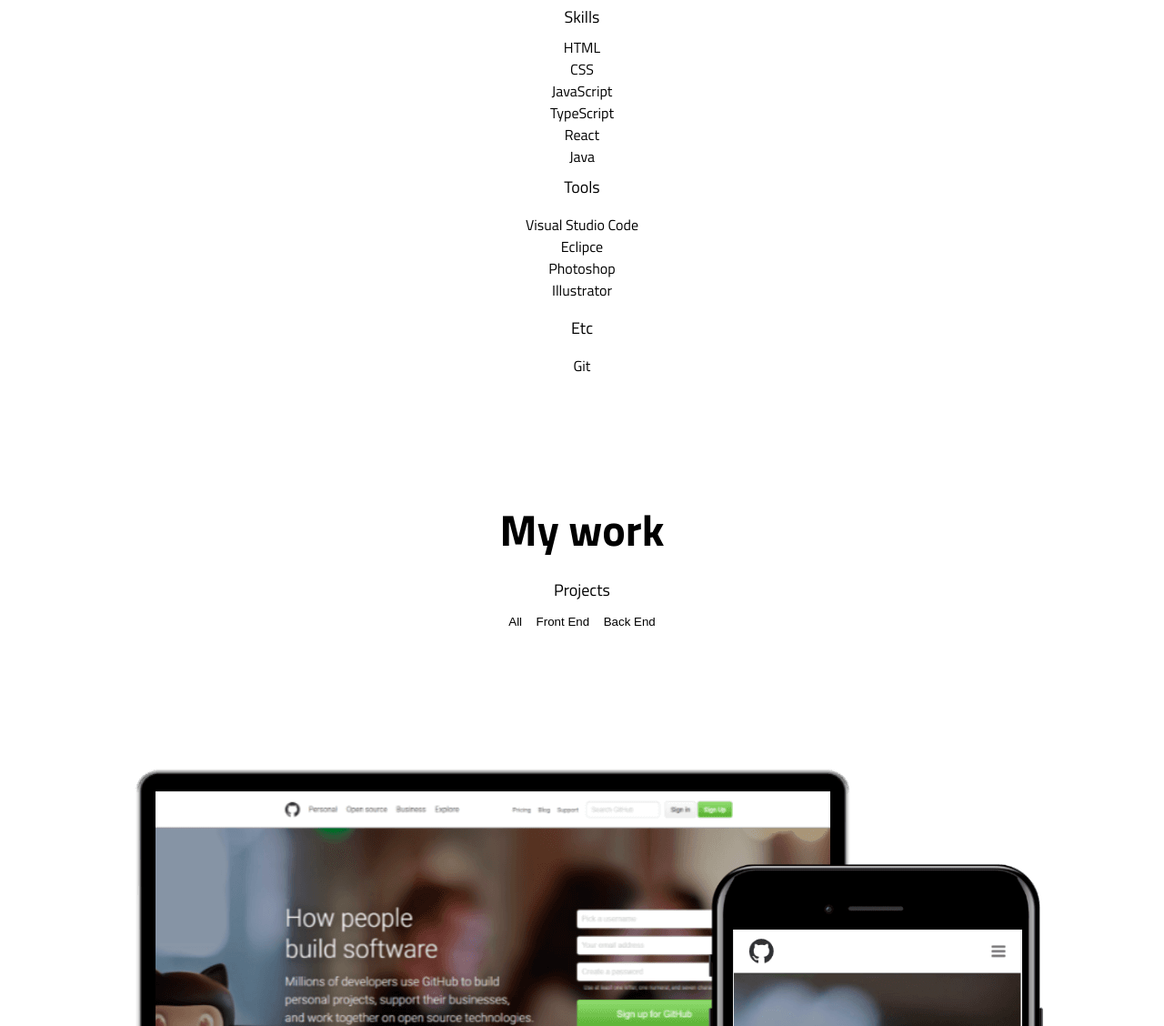
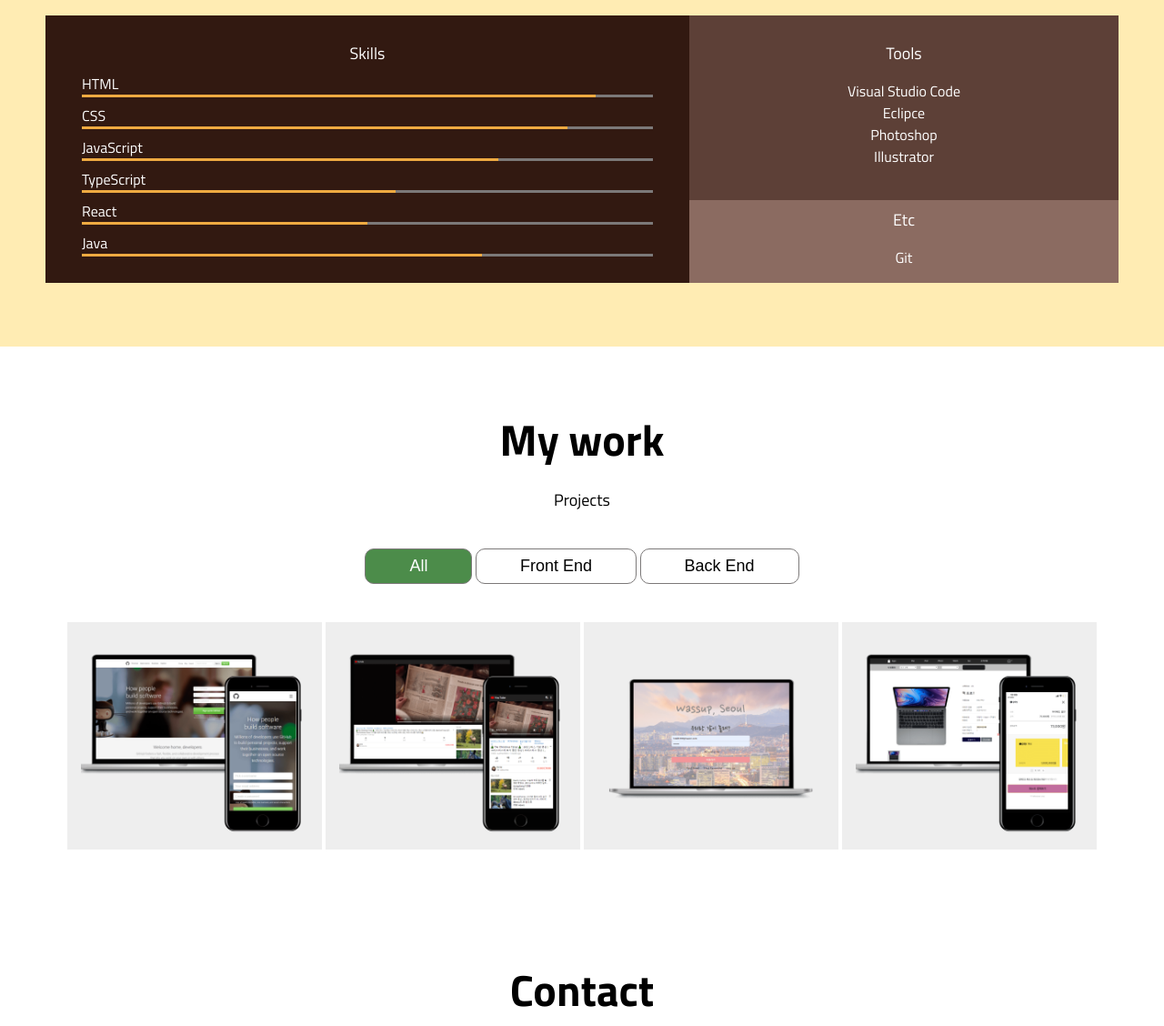
Before and after one commit to hold1593/portfolio, a plain HTML site: page index.html in a window 1280 px wide. Shown: the part 1941-3069 px from the top of the page at 91% size. Drawn offline with Linux system fonts and the light colour scheme.

Commit message:
css: works

```diff
--- a/index.html
+++ b/index.html
@@ -42,7 +42,7 @@
   </section>
 
   <!-- About -->
-  <section id="about" class="section">
+  <section id="about" class="section section__container">
     <h1>About me</h1>
     <p>
       풀스택 개발 공부를 하며 두 건의 팀 프로젝트를 거친 후,<br>
@@ -85,6 +85,9 @@
 
   <!-- Skills -->
   <section id="skills" class="section">
+    <div class="section__container">
+
+
       <h1>Skills</h1>
       <h2>Skills & Attributes</h2>
       <p>
@@ -101,7 +104,7 @@
               <span>HTML</span>
             </div>
             <div class="skill__bar">
-            <div class="skill__value"></div>
+              <div class="skill__value" style="width: 90%;"></div>
             </div>
           </div>
           <div class="skill">
@@ -109,7 +112,7 @@
               <span>CSS</span>
             </div>
             <div class="skill__bar">
-            <div class="skill__value"></div>
+              <div class="skill__value" style="width: 85%;"></div>
             </div>
           </div>
           <div class="skill">
@@ -117,7 +120,7 @@
               <span>JavaScript</span>
             </div>
             <div class="skill__bar">
-            <div class="skill__value"></div>
+              <div class="skill__value" style="width: 73%;"></div>
             </div>
           </div>
           <div class="skill">
@@ -125,7 +128,7 @@
               <span>TypeScript</span>
             </div>
             <div class="skill__bar">
-            <div class="skill__value"></div>
+              <div class="skill__value" style="width: 55%;"></div>
             </div>
           </div>
           <div class="skill">
@@ -133,7 +136,7 @@
               <span>React</span>
             </div>
             <div class="skill__bar">
-            <div class="skill__value"></div>
+              <div class="skill__value" style="width: 50%;"></div>
             </div>
           </div>
           <div class="skill">
@@ -141,7 +144,7 @@
               <span>Java</span>
             </div>
             <div class="skill__bar">
-            <div class="skill__value"></div>
+              <div class="skill__value" style="width: 70%;"></div>
             </div>
           </div>
         </div>
@@ -163,6 +166,7 @@
           </div>
         </div>
       </div>
+    </div>
   </section>
 
   <!-- Works -->
@@ -170,7 +174,7 @@
     <h1>My work</h1>
     <h3>Projects</h3>
     <div class="work__categories">
-      <button class="category__btn">All</button>
+      <button class="category__btn active">All</button>
       <button class="category__btn">Front End</button>
       <button class="category__btn">Back End</button>
     </div>
@@ -179,7 +183,28 @@
         <img src="imgs/projects/github_po2.png" alt="GitHub" class="project__img">
         <div class="project__description">
           <h3>GitHub Site</h3>
-          <span>Clone conding with HTML, CSS, JavaScript</span>
+          <span>GitHub 클론 코딩<br />HTML, CSS</span>
+        </div>
+      </a>
+      <a href="https://github.com/hold1593/youtube-clone" class="project" target="blank">
+        <img src="imgs/projects/youtube-po2.png" alt="Youtube" class="project__img">
+        <div class="project__description">
+          <h3>YouTube Site</h3>
+          <span>YouTube 클론 코딩<br />HTML, CSS</span>
+        </div>
+      </a>
+      <a href="https://github.com/hold1593/WassupSeoul" class="project" target="blank">
+        <img src="imgs/projects/wassup-po4.png" alt="Wassup" class="project__img">
+        <div class="project__description">
+          <h3>Wassup,Seoul</h3>
+          <span>오프라인 모임 커뮤니티<br />HTML, CSS, JavaScript, Java, <br />Spring, OracleDB</span>
+        </div>
+      </a>
+      <a href="https://github.com/hold1593/AppoProject" class="project" target="blank">
+        <img src="imgs/projects/appo_po3.png" alt="Appo" class="project__img">
+        <div class="project__description">
+          <h3>Appo</h3>
+          <span>Apple 기기 중고 거래 사이트<br />HTML, CSS, JavaScript, Java, OracleDB</span>
         </div>
       </a>
     </div>
@@ -187,7 +212,7 @@
 
   <!-- Contact -->
   <section id="contact" class="section">
-    <h1 class="contact__title">Let's talk</h1>
+    <h1 class="contact__title">Contact</h1>
     <h2 class="contact__email">coder_mimi@naver.com</h2>
     <div class="contact__links">
       <a href="https://github.com/hold1593">
--- a/style.css
+++ b/style.css
@@ -8,10 +8,15 @@
   --secondary-light-color: #b3a421;
   --secondary-dark-color: #c29000;
   --white-color: #ffffff;
+  --dark-white-color: #eeeeee;
   --black-color:#000000;
   --dark-grey-color: #4d4d4d;
   --grey-color: #616161;
   --light-grey-color: #7c7979;
+  --ligth-salmon-color: #ffecb3;
+  --brown-color: #5d4037;
+  --light-brown-color: #8b6b61;
+  --dark-brown-color: #321911;
 
 
   /* Font Size */
@@ -153,10 +158,12 @@ p {
 .section {
   padding: 50px;
   text-align: center;
+  margin: auto;
+}
+.section__container {
   max-width: 1200px;
   margin: auto;
 }
-
 /* About */
 .about__majors {
   display: flex;
@@ -181,3 +188,115 @@ p {
 .major__description {
   font-size: var(--font-small);
 }
+
+/* Skill */
+#skills {
+  background-color: var(--ligth-salmon-color);
+}
+.skillset {
+  display: flex;
+  color: var(--white-color);
+  background-color: var(--light-brown-color);
+  margin: 20px 0;
+}
+.skillset__title {
+  color: var(--white-color);
+}
+.skillset__left {
+  flex-basis: 60%;
+  background-color: var(--dark-brown-color);
+  padding: 20px 40px;
+}
+.skill {
+  margin-bottom: 8px;
+}
+.skill__description {
+  display: flex;
+  justify-content: space-between;
+}
+.skill__bar {
+  width: 100%;
+  height: 3px;
+  background-color: var(--light-grey-color);
+}
+.skill__value {
+  width: 70%;
+  height: 3px;
+  background-color: var(--secondary-color);
+}
+.skillset__right {
+  flex-basis: 40%;
+}
+.tools {
+  background-color: var(--brown-color);
+}
+.tools, .etc{
+  padding: 20px;
+}
+
+/* Work */
+.work__categories {
+  margin: 40px;
+}
+.category__btn {
+  border: 1px solid var(--light-grey-color);
+  border-radius: var(--size-border-radius);
+  font-size: var(--font-regular);
+  padding: 8px 48px;
+}
+.category__btn.active,
+.category__btn:hover{
+  background-color: var(--primary-light-color);
+  color: var(--white-color);
+}
+.work__projects {
+  display: flex;
+  flex-wrap: wrap;
+  justify-content: center;
+}
+.project {
+  position: relative;
+  display: flex;
+  justify-content: center;
+  align-items: center;
+  width: 280px;
+  height: 250px;
+  margin: 2px;
+  background-color: var(--dark-white-color);
+}
+.project__img {
+  max-width: 100%;
+  max-height: 100%;
+}
+.project__description {
+  position: absolute;
+  display: flex;
+  flex-direction: column;
+  justify-content: center;
+  background-color: black;
+  width: 100%;
+  height: 100%;
+  top: 0;
+  left: 0;
+  opacity: 0;
+  transform: translateY(10px);
+  transition: all var(--animation-duration) ease-in;
+}
+.project:hover .project__description {
+  opacity: 0.8;
+  transform: translateY(0px);
+}
+.project__description h3{
+  color: var(--white-color);
+}
+.project__description h3:after{
+  content: '';
+  display: block;
+  position: relative;
+  left: 50%;
+  width: 25px;
+  height: 2px;
+  margin-left:-12px;
+  margin-top: 8px;
+  background-color: var(--dark-grey-color);
+}
```
Lines whose indentation alone changed are shown as unchanged.
